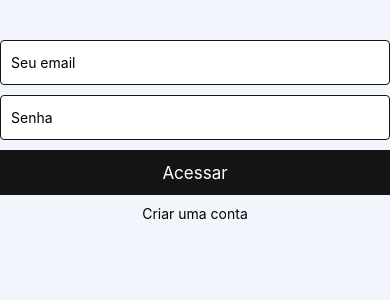
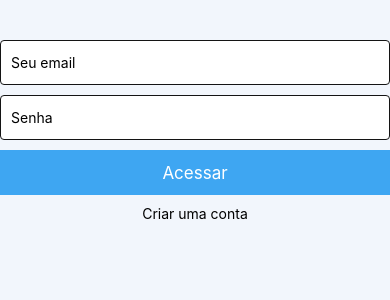
Before and after one commit to Felipe-007/Tarefas, a React Native app: screen / in a window 390 px wide. Shown: the top 300 px of the page. Built offline with nearby package versions, Linux system fonts and the light colour scheme.

Commit message:
C1 - Login

```diff
--- a/src/components/Login/index.js
+++ b/src/components/Login/index.js
@@ -1,5 +1,5 @@
 /**
- *
+ * { tipo === 'login' ? 'Acessar' : 'Cadastrar' } se o tipo estiver como login cairá no acessar, se nao vai para o Cadastrar, muda o campo de baixo
  */
 import React, { useState } from "react";
 import { View, Text, SafeAreaView, TextInput, TouchableOpacity } from "react-native";
@@ -9,8 +9,9 @@ export default function Login() {
 
   const [email, setEmail] = useState('');
   const [password, setPassword] = useState('');
+  const [tipo, setTipo] = useState('login')
 
-  function handleLogin(){
+  function handleLogin() {
     alert('ok')
   }
 
@@ -31,14 +32,20 @@ export default function Login() {
       />
 
       <TouchableOpacity
-        style={styles.handleLogin}
+        style={[styles.handleLogin, { backgroundColor: tipo === 'login' ? '#3ea6f2' : '#141414' }]}  //muda a cor do input
         onPress={handleLogin}
       >
-        <Text style={styles.loginText}>Acessar</Text>
+        <Text style={styles.loginText}>
+          {tipo === 'login' ? 'Acessar' : 'Cadastrar'  //se o login for igual a Acessar aparece Acessar, se nao Cadastrar
+          }
+        </Text>
       </TouchableOpacity>
 
-      <TouchableOpacity>
-        <Text style={styles.signText}>Criar uma conta</Text>
+      <TouchableOpacity onPress={ () => setTipo(tipo => tipo === 'login' ? 'cadastrar' : 'login')}  //ao clicar, altera o valor setTipo, alterando tbem o valor do input de cima, se o setTipo for login aparace Cadastrar, se nao Login
+      >
+        <Text style={styles.signText}>
+          {tipo === 'login' ? 'Criar uma conta' : 'Login'}
+        </Text>
       </TouchableOpacity>
     </SafeAreaView>
   )
--- a/src/components/Login/styles.js
+++ b/src/components/Login/styles.js
@@ -19,7 +19,6 @@ export const styles = StyleSheet.create({
   handleLogin: {
     alignItems: 'center',
     justifyContent: 'center',
-    backgroundColor: '#141414',
     height: 45,
     marginBottom: 10,
   },
```
